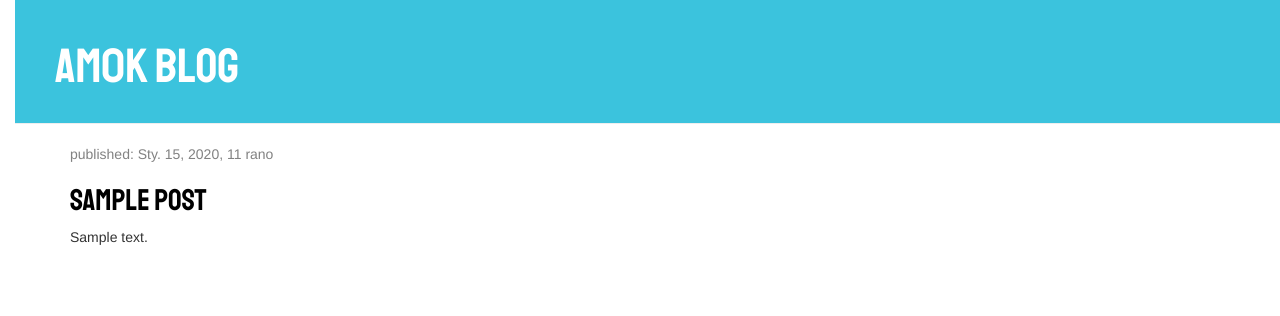
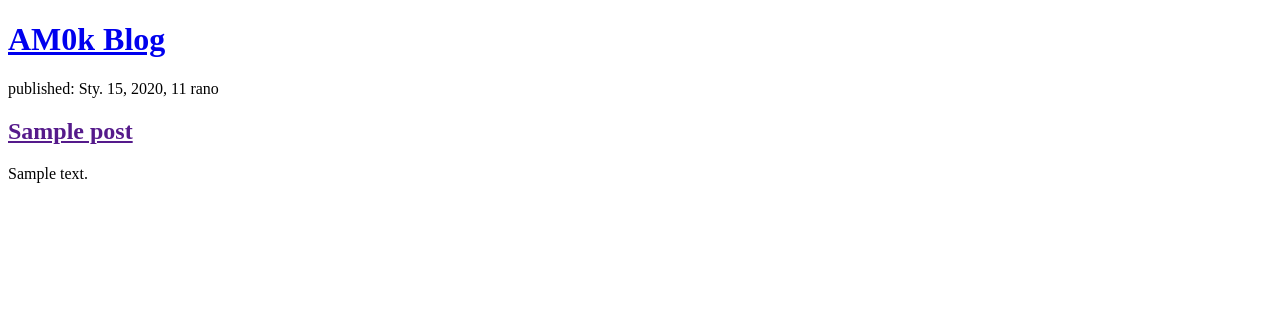
Before and after one commit to AM0k84/Prosty_BLOG, a Django app: page / in a window 1280 px wide. Shown: the top 316 px of the page. Run offline with Django 3.2, Linux system fonts and the light colour scheme; tables that the repository leaves empty hold one stand-in row (values such as "Sample post"); some libraries are stand-ins or nearby versions.

Commit message:
Revert "Zostaly dodane style CSS"
This reverts commit 1b30272db899256f5485482200daedc0eccd7972.

```diff
--- a/blog/static/css/blog.css
+++ /dev/null
@@ -1,55 +0,0 @@
-h1 a, h2 a {
-    color: #3BC3DD;
-    font-family: 'Staatliches';
-}
-
-body {
-    padding-left: 15px;
-}
-
-.page-header {
-    background-color: #3BC3DD;
-    margin-top: 0;
-    padding: 20px 20px 20px 40px;
-}
-
-.page-header h1, .page-header h1 a, .page-header h1 a:visited, .page-header h1 a:active {
-    color: #ffffff;
-    font-size: 36pt;
-    text-decoration: none;
-}
-
-.content {
-    margin-left: 40px;
-}
-
-h1, h2, h3, h4 {
-    font-family: 'Staatliches', cursive;
-}
-
-.date {
-    color: #828282;
-}
-
-.save {
-    float: right;
-}
-
-.post-form textarea, .post-form input {
-    width: 100%;
-}
-
-.top-menu, .top-menu:hover, .top-menu:visited {
-    color: #ffffff;
-    float: right;
-    font-size: 26pt;
-    margin-right: 20px;
-}
-
-.post {
-    margin-bottom: 70px;
-}
-
-.post h2 a, .post h1 a:visited {
-    color: #000000;
-}
--- a/blog/templates/blog/post_list.html
+++ b/blog/templates/blog/post_list.html
@@ -1,34 +1,20 @@
 <!DOCTYPE html>
-{% load static %}
 <html lang="en">
 <head>
-    <link rel="stylesheet" href="//maxcdn.bootstrapcdn.com/bootstrap/3.2.0/css/bootstrap.min.css">
-    <link rel="stylesheet" href="//maxcdn.bootstrapcdn.com/bootstrap/3.2.0/css/bootstrap-theme.min.css">
-    <link rel="stylesheet" href="{% static 'css/blog.css' %}">
-    <link href="//fonts.googleapis.com/css?family=Staatliches&subset=latin,latin-ext" rel="stylesheet" type="text/css">
     <meta charset="UTF-8">
     <title>AM0k</title>
 </head>
 <body>
-<div class="page-header">
+<div>
     <h1><a href="/">AM0k Blog</a></h1>
-
 </div>
 
-<div class="content container">
-    <div class="row">
-        <div class="col-md-8">
-            {% for post in posts %}
-                <div class="post">
-                    <div class="date">
-                        <p>published: {{ post.published_date }}</p>
-                    </div>
-                    <h2><a href="">{{ post.title }}</a></h2>
-                    <p>{{ post.text|linebreaksbr }}</p>
-                </div>
-            {% endfor %}
-        </div>
+{% for post in posts %}
+    <div>
+        <p>published: {{ post.published_date }}</p>
+        <h2><a href="">{{ post.title }}</a></h2>
+        <p>{{ post.text|linebreaksbr }}</p>
     </div>
-</div>
+{% endfor %}
     </body>
 </html>
```
